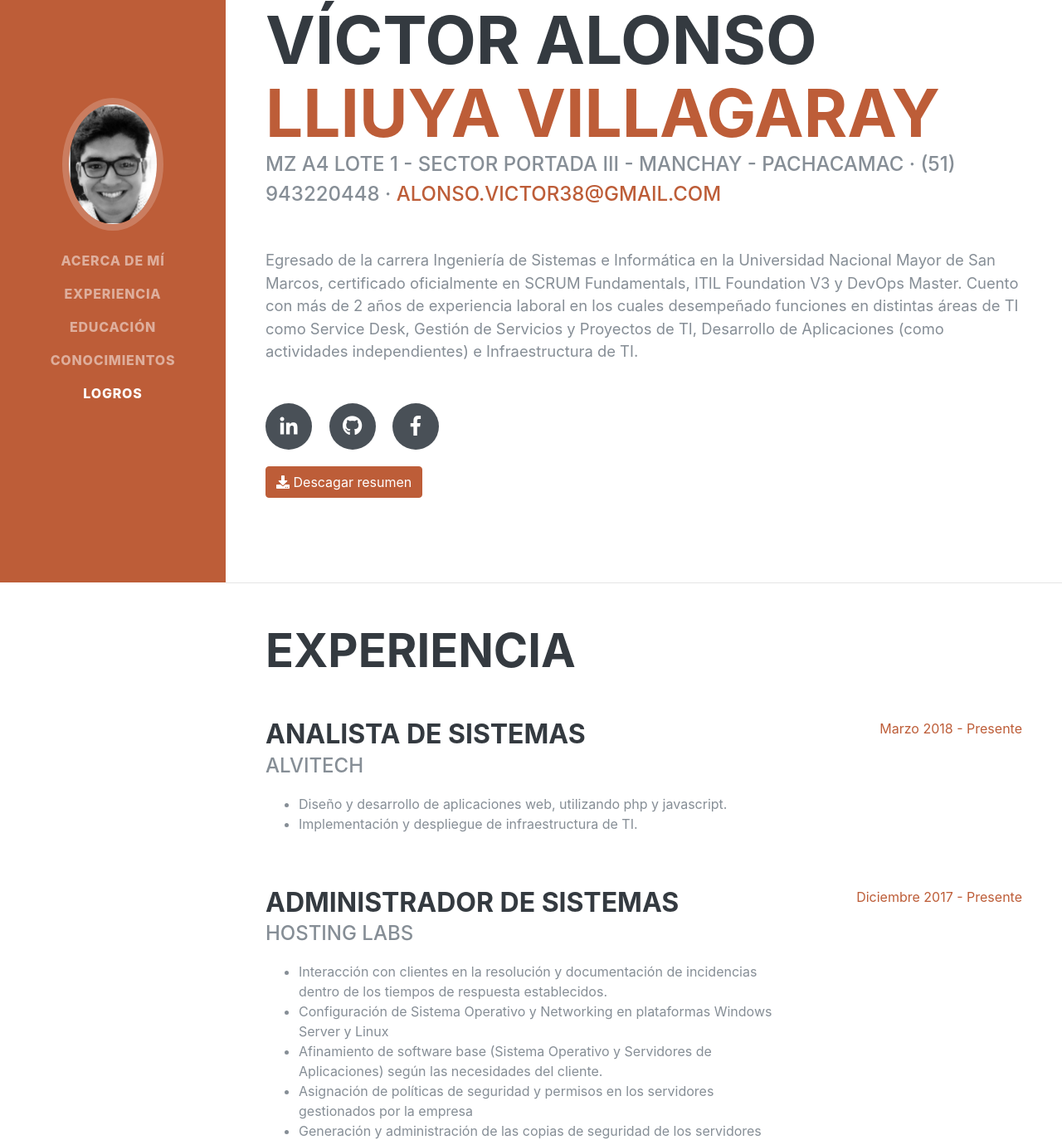
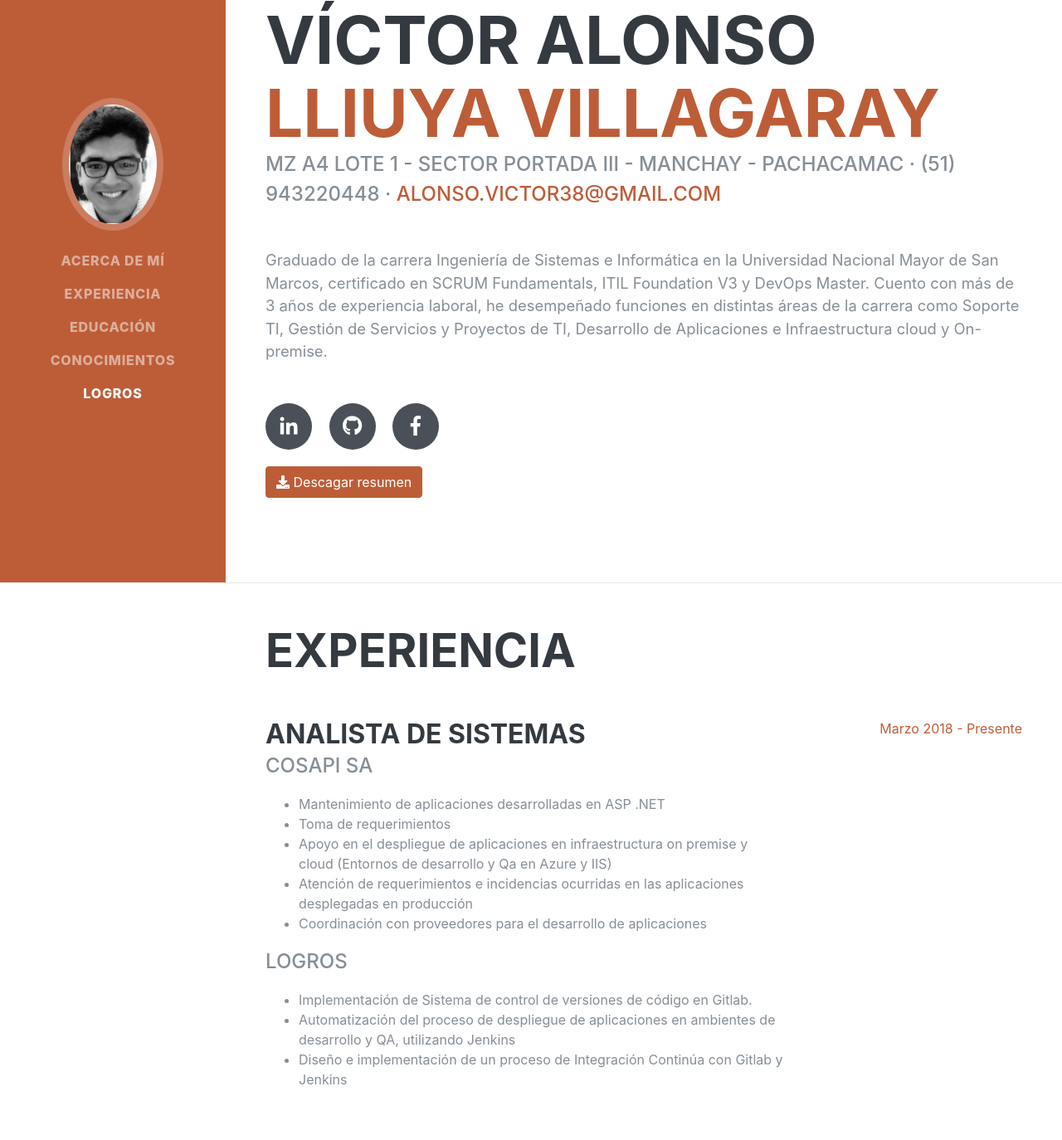
Before and after one commit to alonsoTI/CV, a plain HTML site: page index.html in a window 1280 px wide. Shown: the part 98-1472 px from the top of the page at 83% size. Drawn offline with Linux system fonts and the light colour scheme; a web font is replaced by a local one.

Commit message:
Update 31/3

```diff
--- a/index.html
+++ b/index.html
@@ -32,8 +32,8 @@
         <img class="img-fluid img-profile rounded-circle mx-auto mb-2" src="img/Foto.PNG" alt="">
       </span>
     </a>
-    <button class="navbar-toggler" type="button" data-toggle="collapse" data-target="#navbarSupportedContent" aria-controls="navbarSupportedContent"
-      aria-expanded="false" aria-label="Toggle navigation">
+    <button class="navbar-toggler" type="button" data-toggle="collapse" data-target="#navbarSupportedContent"
+      aria-controls="navbarSupportedContent" aria-expanded="false" aria-label="Toggle navigation">
       <span class="navbar-toggler-icon"></span>
     </button>
     <div class="collapse navbar-collapse" id="navbarSupportedContent">
@@ -67,10 +67,10 @@
         <div class="subheading mb-5">Mz A4 Lote 1 - Sector Portada III - Manchay - Pachacamac · (51) 943220448 ·
           <a href="mailto:name@email.com">alonso.victor38@gmail.com</a>
         </div>
-        <p class="lead mb-5">Egresado de la carrera Ingeniería de Sistemas e Informática en la Universidad Nacional Mayor de San Marcos, certificado
-          oficialmente en SCRUM Fundamentals, ITIL Foundation V3 y DevOps Master. Cuento con más de 2 años de experiencia
-          laboral en los cuales desempeñado funciones en distintas áreas de TI como Service Desk, Gestión de Servicios y
-          Proyectos de TI, Desarrollo de Aplicaciones (como actividades independientes) e Infraestructura de TI.</p>
+        <p class="lead mb-5">Graduado de la carrera Ingeniería de Sistemas e Informática en la Universidad Nacional
+          Mayor de San Marcos, certificado en SCRUM Fundamentals, ITIL Foundation V3 y DevOps Master. Cuento con más de
+          3 años de experiencia laboral, he desempeñado funciones en distintas áreas de la carrera como Soporte TI,
+          Gestión de Servicios y Proyectos de TI, Desarrollo de Aplicaciones e Infraestructura cloud y On-premise.</p>
         <div class="social-icons">
           <a href="https://www.linkedin.com/in/vlliuyav/">
             <i class="fab fa-linkedin-in"></i>
@@ -83,7 +83,8 @@
           </a>
         </div>
         <a href="Victor Alonso Lliuya Villagaray.pdf" download="Victor Alonso Lliuya Villagaray" target="blank">
-          <button type="button" style="margin-top: 20px; color:white; background: #bd5d38; border-color:#bd5d38"  class="btn btn-warning"><i class="fas fa-download"></i>  Descagar resumen</button>
+          <button type="button" style="margin-top: 20px; color:white; background: #bd5d38; border-color:#bd5d38" class="btn btn-warning"><i
+              class="fas fa-download"></i> Descagar resumen</button>
         </a>
 
       </div>
@@ -98,10 +99,20 @@
         <div class="resume-item d-flex flex-column flex-md-row mb-5">
           <div class="resume-content mr-auto">
             <h3 class="mb-0">Analista de Sistemas</h3>
-            <div class="subheading mb-3">Alvitech</div>
+            <div class="subheading mb-3">Cosapi SA</div>
             <ul>
-              <li>Diseño y desarrollo de aplicaciones web, utilizando php y javascript.</li>
-              <li>Implementación y despliegue de infraestructura de TI.</li>
+              <li>Mantenimiento de aplicaciones desarrolladas en ASP .NET</li>
+              <li>Toma de requerimientos</li>
+              <li>Apoyo en el despliegue de aplicaciones en infraestructura on premise y cloud (Entornos de desarrollo
+                y Qa en Azure y IIS)</li>
+              <li>Atención de requerimientos e incidencias ocurridas en las aplicaciones desplegadas en producción</li>
+              <li>Coordinación con proveedores para el desarrollo de aplicaciones</li>
+            </ul>
+            <div class="subheading mb-3">Logros</div>
+            <ul>
+              <li>Implementación de Sistema de control de versiones de código en Gitlab.</li>
+              <li>Automatización del proceso de despliegue de aplicaciones en ambientes de desarrollo y QA, utilizando Jenkins</li>
+              <li>Diseño e implementación de un proceso de Integración Continúa con Gitlab y Jenkins</li>
             </ul>
           </div>
           <div class="resume-date text-md-right">
@@ -114,17 +125,21 @@
             <h3 class="mb-0">Administrador de Sistemas</h3>
             <div class="subheading mb-3">Hosting Labs</div>
             <ul>
-              <li>Interacción con clientes en la resolución y documentación de incidencias dentro de los tiempos de respuesta
+              <li>Interacción con clientes en la resolución y documentación de incidencias dentro de los tiempos de
+                respuesta
                 establecidos.
               </li>
               <li>Configuración de Sistema Operativo y Networking en plataformas Windows Server y Linux</li>
-              <li>Afinamiento de software base (Sistema Operativo y Servidores de Aplicaciones) según las necesidades del cliente.</li>
+              <li>Afinamiento de software base (Sistema Operativo y Servidores de Aplicaciones) según las necesidades
+                del cliente.</li>
               <li>Asignación de políticas de seguridad y permisos en los servidores gestionados por la empresa</li>
               <li>Generación y administración de las copias de seguridad de los servidores gestionados por la empresa.</li>
-              <li>Apoyo al área comercial de la empresa en la elaboración de propuestas técnicas mediante opinión y juicio experto.</li>
+              <li>Apoyo al área comercial de la empresa en la elaboración de propuestas técnicas mediante opinión y
+                juicio experto.</li>
               <li>Uso del ERP de la empresa para la gestión de recursos y comunicación dentro de la empresa.</li>
               <li>Colaborar con el incremento y mantenimiento de la base de conocimientos de la empresa.</li>
-              <li>Mantener y presentar de forma mensual, registros precisos de las incidencias reportadas por los clientes y
+              <li>Mantener y presentar de forma mensual, registros precisos de las incidencias reportadas por los
+                clientes y
                 procedimientos realizados en los servidores getionados por la empresa.</li>
             </ul>
           </div>
@@ -137,15 +152,18 @@
           <div class="resume-content mr-auto">
             <h3 class="mb-0">Practicante de Gestión de Servicios de TI </h3>
             <div class="subheading mb-3">Pacífico Seguros</div>
-            <li>Realizar el seguimiento a los incidentes y requerimientos a fin de asegurar su cumplimiento en los tiempos acordados
+            <li>Realizar el seguimiento a los incidentes y requerimientos a fin de asegurar su cumplimiento en los
+              tiempos acordados
               (SLAS).
             </li>
-            <li>Interactuar con los proveedores internos de Tecnología y externos (proveedores de Servicios de TI) para recabar
+            <li>Interactuar con los proveedores internos de Tecnología y externos (proveedores de Servicios de TI) para
+              recabar
               la información pertinente de cada servicio.</li>
             <li>Documentar detalladamente los servicios de TI en producción que brinda el área al negocio.</li>
             <li>Apoyar en los trámites administrativos relativos a la gestión y operación de TI.</li>
             <li>Gestionar los diversos contratos de servicios de tecnología en TI.</li>
-            <li>Hacer seguimiento al proveedor de servicios para el cumplimiento de la validez del inventario de activos de TI.</li>
+            <li>Hacer seguimiento al proveedor de servicios para el cumplimiento de la validez del inventario de
+              activos de TI.</li>
             <li>Apoyar en la formalización del servicio de Mesa de Ayuda bajo los estándares ITIL.</li>
           </div>
           <div class="resume-date text-md-right">
@@ -161,7 +179,8 @@
             <ul>
               <li>Help Desk (Oficinas - Tiendas a nivel nacional)</li>
               <li>Apoyo en la gestión de servidores Windows Server 2008</li>
-              <li>Coordinación con proveedores para la reposición de suministros, para el mantenimiento de servicios de internet
+              <li>Coordinación con proveedores para la reposición de suministros, para el mantenimiento de servicios de
+                internet
                 y vpn</li>
               <li>Mantenimiento de equipos de escritorio, servidores, puntos de venta</li>
               <li>Gestión de usuarios en Active Directory.</li>
@@ -178,10 +197,12 @@
             <div class="subheading mb-3">Facultad de Ingeniería de Sistemas - UNMSM</div>
             <ul>
               <li>Brindar soporte técnico a equipos de cómputo de la facultad </li>
-              <li>Administracion de servidores (Windows Server y Linux), usando la plataforma de virtualización Open Source,
+              <li>Administracion de servidores (Windows Server y Linux), usando la plataforma de virtualización Open
+                Source,
                 Proxmox </li>
               <li>Administración de redes</li>
-              <li>Coordinación del área de Soporte Tecnico y Desarrollo de la Facultad de Ing de Sistemas Supervisión y mantenimiento
+              <li>Coordinación del área de Soporte Tecnico y Desarrollo de la Facultad de Ing de Sistemas Supervisión y
+                mantenimiento
                 de laboratorios de cómputo</li>
               <li>Apoyo en el despliegue de aplicaciones.</li>
               <li>Coordinación en las actividades del área</li>
@@ -312,18 +333,29 @@
           <li>
             <i class="fa-li fa fa-check"></i>
             Administración de Servidores Linux y Windows</li>
-          <li>
-            <i class="fa-li fa fa-check"></i>
-            Service Desk</li>
+            <li>
+              <i class="fa-li fa fa-check"></i>
+              Administración de plataformas cloud
+              <ul>
+                <li></i>Azure</li>
+                <li></i>AWS</li>
+              </ul>
+            </li>
           <li>
             <i class="fa-li fa fa-check"></i>
             Gestión y orquestación de contenedores con Docker y Kubernetes</li>
           <li>
             <i class="fa-li fa fa-check"></i>
             Gestión de Bases de datos SQL Server, Oracle y MySQL</li>
-          <li>
-            <i class="fa-li fa fa-check"></i>
-            Gestión de Servicios de TI</li>
+            <li>
+              <i class="fa-li fa fa-check"></i>
+              Devops
+              <ul>
+                <li></i>Integración y Entrega Continua</li>
+                <li></i>Herramientas (Jenkins, Ansible, Vagrant, Maven, SonarQube)</li>
+                <li></i>Arquitectura de Microservicios</li>
+              </ul>
+            </li>
           <li>
             <i class="fa-li fa fa-check"></i>
             Gestión de Proyectos de TI
```
Also changed, not shown: 1 other file.
